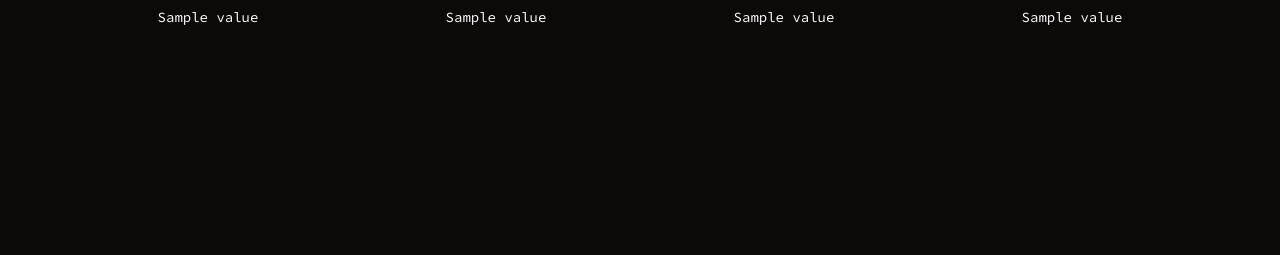
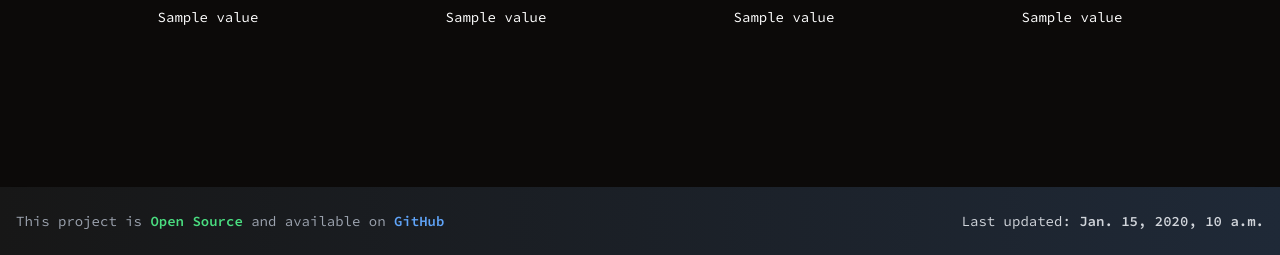
Before and after one commit to everydaycodings/Portfolio, a Django app: template resume/templates/index.html in a window 1280 px wide. Shown: the part 741-996 px from the top of the page. Before the commit the page ends 766 px from the top, so only its background shows below. Run offline with Django 4.2, Linux system fonts and the light colour scheme; the template is opened without the code that fills it: most values are stand-ins (such as "Sample title", 1, 10 or a date in 2020); some libraries are stand-ins or nearby versions.

Commit message:
added footer file

```diff
--- a/Portfolio/settings.py
+++ b/Portfolio/settings.py
@@ -65,6 +65,8 @@ TEMPLATES = [
                 'django.template.context_processors.request',
                 'django.contrib.auth.context_processors.auth',
                 'django.contrib.messages.context_processors.messages',
+                'resume.context_processors.last_updated',
+                'resume.context_processors.source_code',
             ],
         },
     },
--- a/resume/templates/footer.html
+++ b/resume/templates/footer.html
@@ -1,5 +1,26 @@
-<footer class="mb-40">
-    </footer>
+<footer class="bg-gradient-to-r from-neutral-900 to-gray-800 text-gray-400 py-6 shadow-lg mt-40">
+    <div class="container mx-auto px-4 flex flex-col md:flex-row justify-between items-center">
+        <!-- Open Source Message and Source Code Link -->
+        <div class="mt-4 md:mt-0 text-center md:text-left w-full md:w-1/2">
+            <p class="text-sm text-gray-400">
+                This project is <span class="text-green-400 font-semibold">Open Source</span> and available on
+                <a href="{{ source_code }}" class="text-blue-400 font-semibold hover:underline" target="_blank" rel="noopener noreferrer">
+                    GitHub
+                </a>
+            </p>
+        </div>
+
+        <!-- Last Updated Date -->
+        <div class="mt-4 md:mt-0 text-center md:text-right w-full md:w-1/2">
+            <p class="text-sm text-gray-300">
+                Last updated: <span class="font-semibold">{{ last_updated }}</span>
+            </p>
+        </div>
+    </div>
+</footer>
+
+
+
 </body>
 <script>
     // JavaScript function to show content based on the clicked tab
```
Also changed, not shown: resume/context_processors.py (added, +15 -0 lines).
